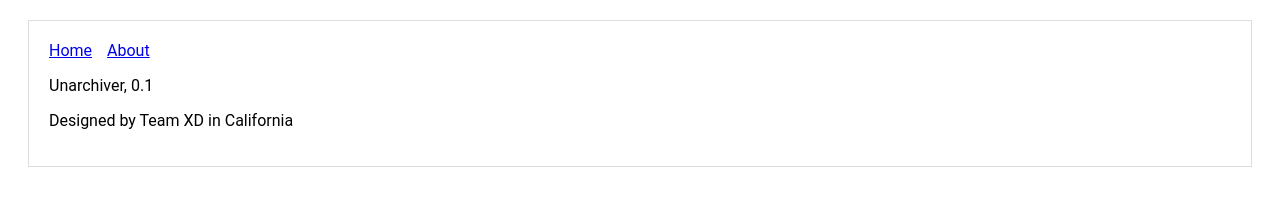
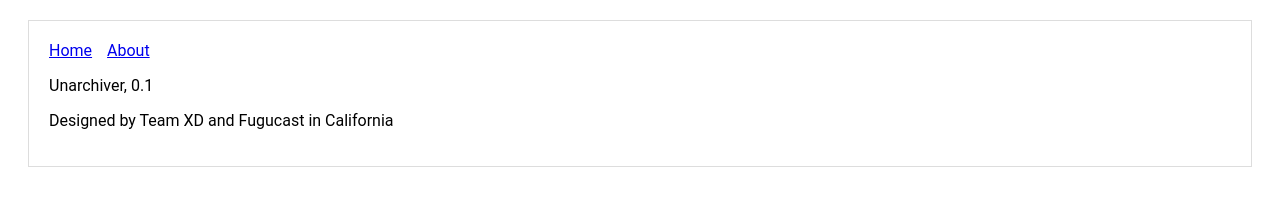
Before and after one commit to GoogleChromeLabs/unarchiver, a Next.js app: page /about in a window 1280 px wide. Shown: the top 201 px of the page. Built offline with nearby package versions, Linux system fonts and the light colour scheme.

Commit message:
About: Credit to Team Fugucast for helping with server deploy

```diff
--- a/pages/about.js
+++ b/pages/about.js
@@ -5,7 +5,7 @@ export default function About() {
     <Layout>
       <div>
         <p>Unarchiver, 0.1</p>
-        <p>Designed by Team XD in California</p>
+        <p>Designed by Team XD and Fugucast in California</p>
       </div>
     </Layout>
   );
```
